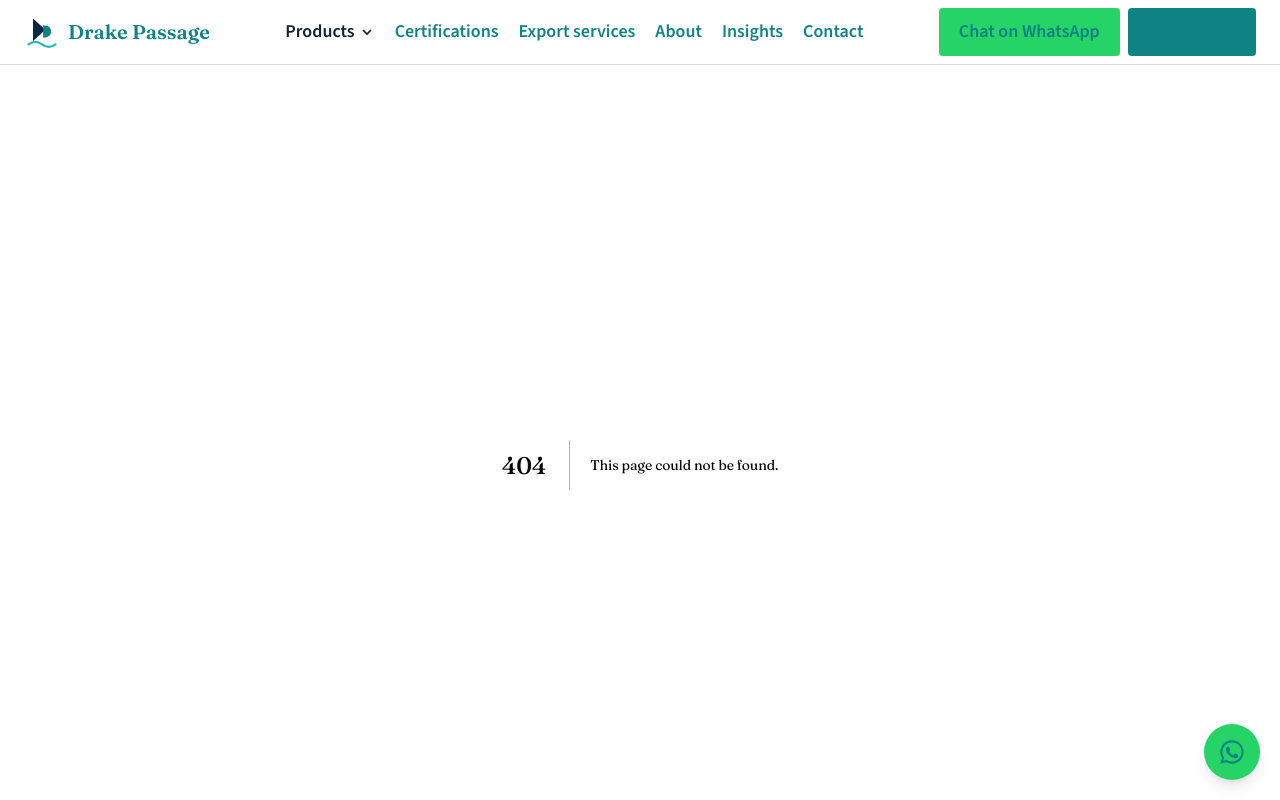
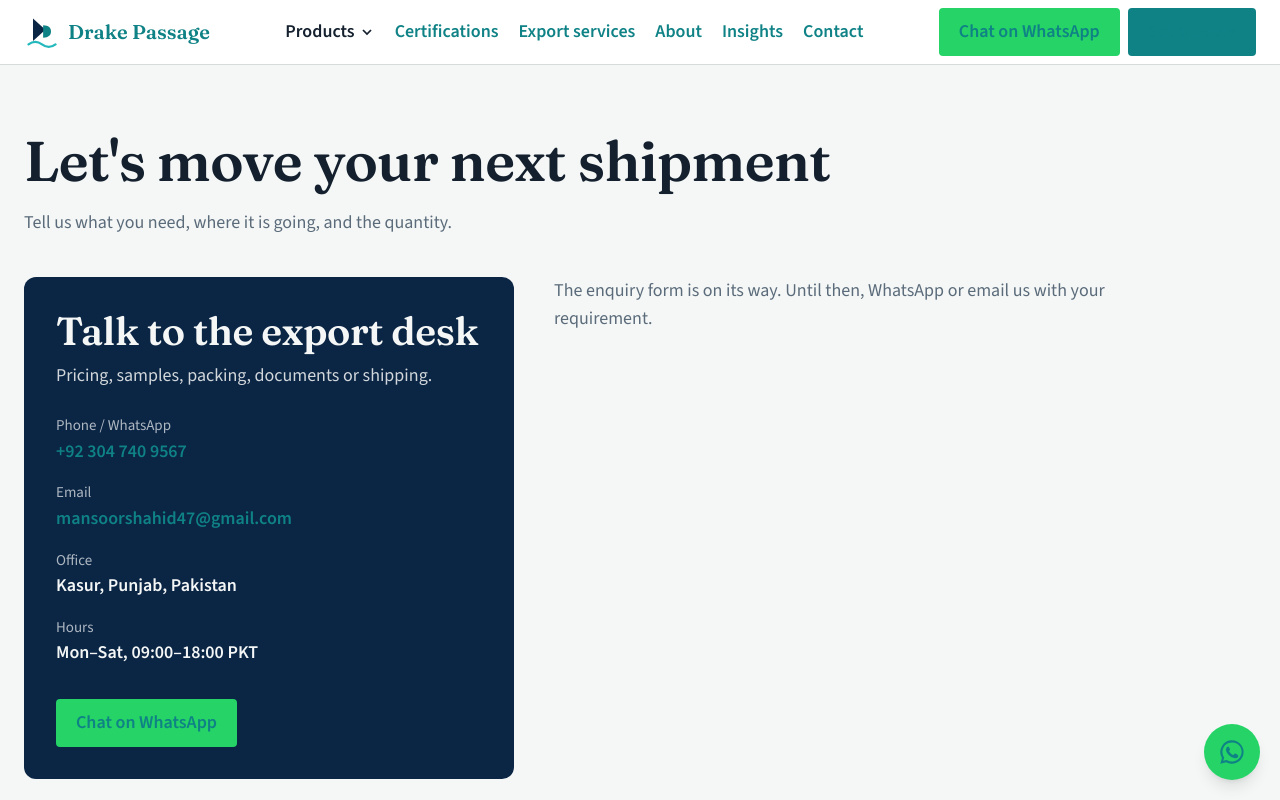
Before and after one commit to mansoorshahid47-4793/Drake_Passage, a Next.js app: page /contact in a window 1280 px wide. Before the commit this address had no page. Shown: the top 800 px of the page. Built offline with nearby package versions, Linux system fonts and the light colour scheme.

Commit message:
feat: certifications, services, about, insights, contact and 404 pages

```diff
--- /dev/null
+++ b/src/app/about/page.tsx
@@ -0,0 +1,23 @@
+import type { Metadata } from "next";
+import { Container } from "@/components/ui/Container";
+import { company } from "@/data/company";
+import { getCategories } from "@/lib/catalog";
+
+export const metadata: Metadata = { title: "About", description: "Drake Passage Pvt Limited, an export company based in Kasur, Punjab, Pakistan." };
+
+export default function AboutPage() {
+  const categories = getCategories();
+  return (
+    <Container className="py-16">
+      <h1>About Drake Passage</h1>
+      <p className="mt-4 text-muted text-[1.2rem]">{company.legalName} is an export company based in {company.office}. We source {categories.map((c) => c.name.toLowerCase()).join(", ")} from producing regions in Pakistan and ship to wholesale buyers on {company.tradeTerms.join(" or ")} terms.</p>
+      <h2 className="mt-12">What we handle for you</h2>
+      <ul className="mt-4 list-disc pl-5">
+        <li>Sourcing and grading at origin</li>
+        <li>Packing to your specification, including private label where the product allows</li>
+        <li>Documents: certificate of origin, COA, SGS inspection, phytosanitary, Halal and ISO 9001 on request</li>
+        <li>Samples by {company.sampleCouriers.join(" or ")}</li>
+      </ul>
+    </Container>
+  );
+}
--- /dev/null
+++ b/src/app/certifications/page.tsx
@@ -0,0 +1,18 @@
+import type { Metadata } from "next";
+import { Container } from "@/components/ui/Container";
+import { CertificationRow } from "@/components/ui/CertificationRow";
+import { company } from "@/data/company";
+
+export const metadata: Metadata = { title: "Certifications and documents", description: "ISO 9001, Halal, certificate of origin, COA, SGS inspection and phytosanitary certificate — available on request for every shipment." };
+
+export default function CertificationsPage() {
+  return (
+    <Container className="py-16">
+      <h1>Certifications and documents</h1>
+      <p className="mt-4 text-muted">Each document below is available on request. Tell us the shipment or product and we send the current copy with your quote or with the shipping documents.</p>
+      <div className="mt-10">
+        {company.certifications.map((c) => <CertificationRow key={c.name} certification={c} />)}
+      </div>
+    </Container>
+  );
+}
--- /dev/null
+++ b/src/app/contact/page.tsx
@@ -0,0 +1,20 @@
+import type { Metadata } from "next";
+import { Container } from "@/components/ui/Container";
+import { ContactDetails } from "@/components/contact/ContactDetails";
+
+export const metadata: Metadata = { title: "Contact", description: "Request a quote or a sample from Drake Passage. WhatsApp, phone and email." };
+
+export default function ContactPage() {
+  return (
+    <Container className="py-16">
+      <h1>Let&apos;s move your next shipment</h1>
+      <p className="mt-4 text-muted">Tell us what you need, where it is going, and the quantity.</p>
+      <div className="mt-10 grid gap-10 lg:grid-cols-12">
+        <div className="lg:col-span-5"><ContactDetails /></div>
+        <section id="enquiry" aria-label="Enquiry form" className="lg:col-span-7">
+          <p className="text-muted">The enquiry form is on its way. Until then, WhatsApp or email us with your requirement.</p>
+        </section>
+      </div>
+    </Container>
+  );
+}
--- /dev/null
+++ b/src/app/insights/page.tsx
@@ -0,0 +1,13 @@
+import type { Metadata } from "next";
+import { Container } from "@/components/ui/Container";
+
+export const metadata: Metadata = { title: "Insights", description: "Notes on grades, packing and export documentation from Drake Passage." };
+
+export default function InsightsPage() {
+  return (
+    <Container className="py-16">
+      <h1>Insights</h1>
+      <p className="mt-4 text-muted">Articles on grades, packing and export documents are being prepared. Ask us directly in the meantime.</p>
+    </Container>
+  );
+}
--- /dev/null
+++ b/src/app/not-found.tsx
@@ -0,0 +1,12 @@
+import { Container } from "@/components/ui/Container";
+import { Button } from "@/components/ui/Button";
+
+export default function NotFound() {
+  return (
+    <Container className="py-24 text-center">
+      <h1>That page is not here</h1>
+      <p className="mt-4 text-muted mx-auto">The link may be old. Start from the products list or contact us directly.</p>
+      <div className="mt-8 flex justify-center gap-3"><Button href="/products" variant="secondary">See products</Button><Button href="/contact">Contact us</Button></div>
+    </Container>
+  );
+}
--- /dev/null
+++ b/src/app/services/page.tsx
@@ -0,0 +1,20 @@
+import type { Metadata } from "next";
+import { Container } from "@/components/ui/Container";
+import { ProcessSteps } from "@/components/ui/ProcessSteps";
+import { TermsBand } from "@/components/home/TermsBand";
+import { PROCESS_STEPS } from "@/data/process";
+
+export const metadata: Metadata = { title: "Export services", description: "How an order works with Drake Passage: quote, sample, contract, quality checks, shipment. FOB or CIF." };
+
+export default function ServicesPage() {
+  return (
+    <>
+      <Container className="py-16">
+        <h1>Export services</h1>
+        <p className="mt-4 text-muted">From first enquiry to shipping documents, this is the sequence every order follows.</p>
+        <div className="mt-10"><ProcessSteps steps={PROCESS_STEPS} /></div>
+      </Container>
+      <TermsBand />
+    </>
+  );
+}
--- /dev/null
+++ b/src/components/contact/ContactDetails.tsx
@@ -0,0 +1,19 @@
+import { company } from "@/data/company";
+import { Button } from "@/components/ui/Button";
+import { whatsAppUrl } from "@/lib/whatsapp";
+
+export function ContactDetails() {
+  return (
+    <div className="rounded-tile bg-navy p-8 text-salt">
+      <h2 className="text-salt">Talk to the export desk</h2>
+      <p className="mt-2 text-salt/85">Pricing, samples, packing, documents or shipping.</p>
+      <dl className="mt-6 space-y-4">
+        <div><dt className="text-salt/70 text-[15px]">Phone / WhatsApp</dt><dd className="m-0 font-semibold"><a href={`tel:+${company.phoneE164}`} className="text-salt no-underline">{company.phoneDisplay}</a></dd></div>
+        <div><dt className="text-salt/70 text-[15px]">Email</dt><dd className="m-0 font-semibold"><a href={`mailto:${company.email}`} className="text-salt no-underline">{company.email}</a></dd></div>
+        <div><dt className="text-salt/70 text-[15px]">Office</dt><dd className="m-0 font-semibold">{company.office}</dd></div>
+        <div><dt className="text-salt/70 text-[15px]">Hours</dt><dd className="m-0 font-semibold">{company.hours}</dd></div>
+      </dl>
+      <div className="mt-8"><Button href={whatsAppUrl()} external variant="whatsapp">Chat on WhatsApp</Button></div>
+    </div>
+  );
+}
```
